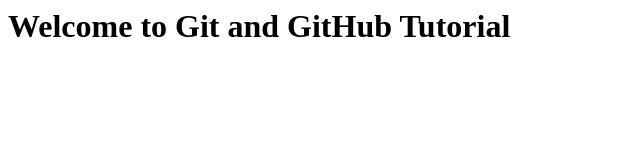
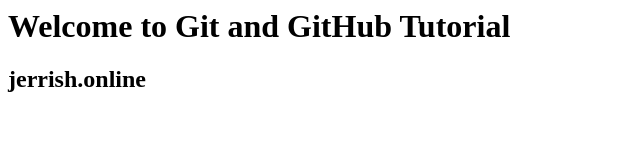
Before and after one commit to online-student/bug-free-bassoon, a plain HTML site: page index.html in a window 1280 px wide. Shown: the whole page, without its empty margins (0-640 px from the left). Drawn offline with Linux system fonts and the light colour scheme.

Commit message:
3rd commit

```diff
--- a/index.html
+++ b/index.html
@@ -1 +1,2 @@
 <html><body><h1>Welcome to Git and GitHub Tutorial</h1></body></html>
+<html><body><h2>jerrish.online</h2></body></html>
```
